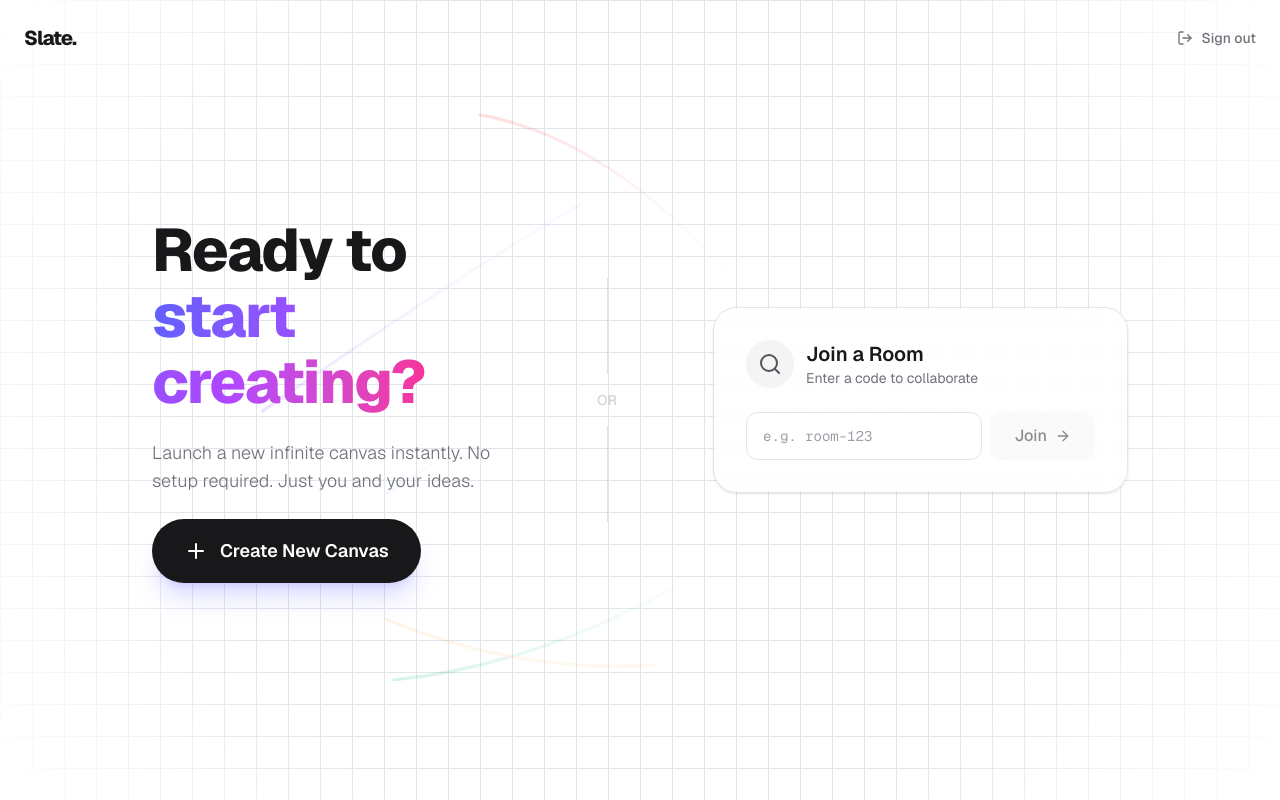
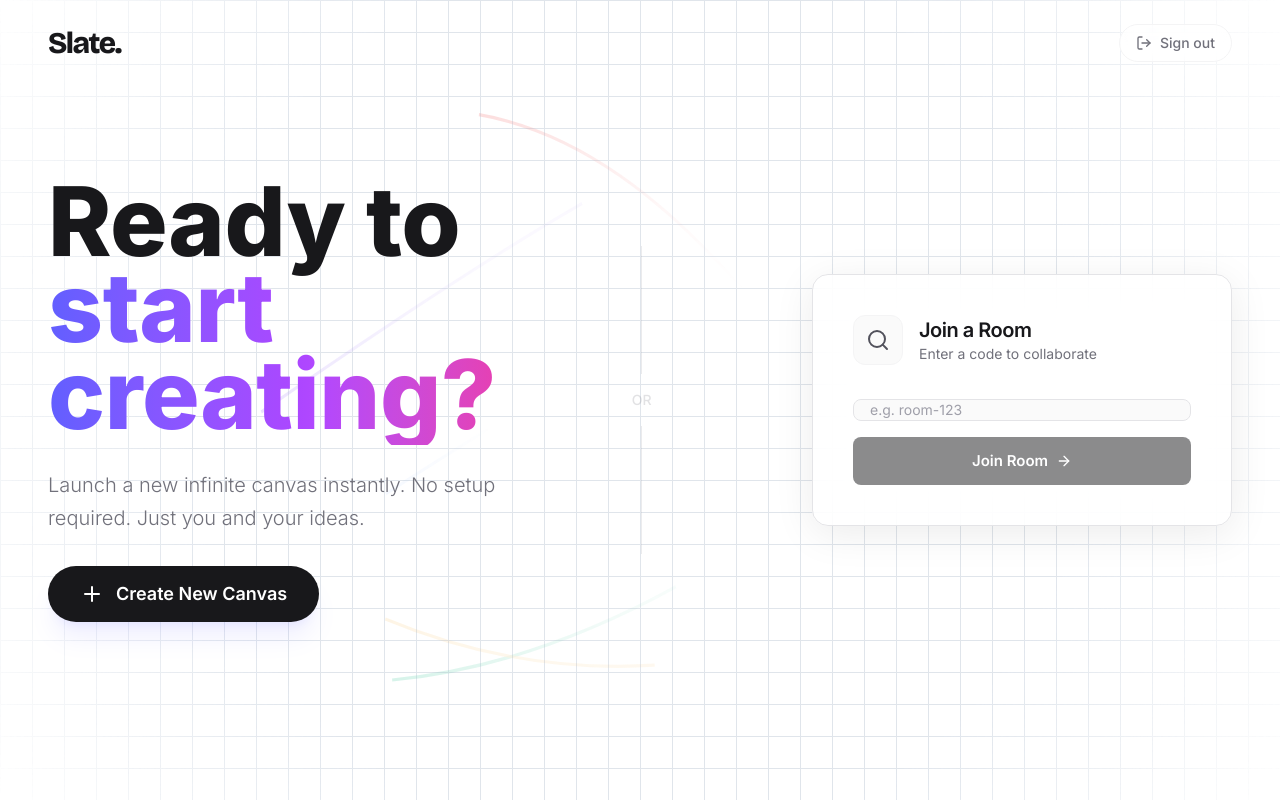
Before and after one commit to rajtejaswee/slate, a Next.js app in the folder apps/web/: page /canvas in a window 1280 px wide. Built offline with nearby package versions, Linux system fonts and the light colour scheme; sample sign-in values are in the browser's storage.

Commit message:
feat: Canvas page UI done

```diff
--- a/apps/web/app/canvas/page.tsx
+++ b/apps/web/app/canvas/page.tsx
@@ -30,8 +30,6 @@ export default function CanvasDashboard() {
   };
 
   const handleCreateRoom = () => {
-    // Generate a random room ID (e.g., timestamp + random number)
-    // In a real app, you might POST to backend to create a room entry first
     const newRoomId = Math.random().toString(36).substring(2, 9);
     router.push(`/canvas/${newRoomId}`);
   };
@@ -39,83 +37,107 @@ export default function CanvasDashboard() {
   if (!isMounted) return null;
 
   return (
-    <div className="relative min-h-screen w-full flex flex-col items-center justify-center bg-white text-zinc-900 font-sans selection:bg-zinc-100">
+    <div className="relative min-h-screen w-full font-sans bg-white text-zinc-900 selection:bg-zinc-100 overflow-hidden flex flex-col">
+
+      {/* --- BACKGROUND --- */}
       <BackgroundPaths />
 
-      {/* Header / Logout */}
-      <div className="absolute top-0 w-full p-6 flex justify-between items-center z-50">
-        <span className="text-xl font-extrabold tracking-tighter" style={{ fontFamily: 'var(--font-bricolage)' }}>
+      {/* Optional: Dot pattern overlay (matches SignIn) */}
+      <div
+        className="pointer-events-none absolute inset-0 opacity-20"
+        style={{
+          backgroundImage:
+            'linear-gradient(to right, #e5e7eb 1px, transparent 1px), linear-gradient(to bottom, #e5e7eb 1px, transparent 1px)',
+          backgroundSize: '32px 32px',
+          maskImage: 'radial-gradient(circle at center, black 60%, transparent 100%)',
+        }}
+      />
+
+      {/* --- HEADER --- */}
+      <div className="fixed top-0 left-0 w-full z-50 px-6 py-6 sm:px-12 flex justify-between items-center">
+        <span className="text-3xl font-extrabold tracking-tighter text-zinc-900" style={{ fontFamily: 'var(--font-bricolage)' }}>
           Slate.
         </span>
         <button
           onClick={handleLogout}
-          className="flex items-center gap-2 text-sm font-medium text-zinc-500 hover:text-red-500 transition-colors"
+          className="flex items-center gap-2 text-sm font-medium text-zinc-500 hover:text-red-500 transition-colors bg-white/50 px-4 py-2 rounded-full border border-zinc-100 backdrop-blur-sm"
         >
           <LogOut className="h-4 w-4" />
           Sign out
         </button>
       </div>
 
-      <main className="relative z-10 w-full max-w-5xl px-6 flex flex-col lg:flex-row gap-12 lg:gap-24 items-center justify-center">
+      {/* --- MAIN CONTENT (Using SignIn Layout Structure) --- */}
+      <main className="relative z-10 flex-1 flex flex-col lg:flex-row items-center justify-center w-full max-w-7xl mx-auto px-6 lg:px-12 py-12 lg:py-0">
 
-        {/* --- OPTION 1: CREATE (Primary) --- */}
-        <div className="flex-1 flex flex-col items-start gap-6">
-            <h1 className="text-5xl sm:text-6xl font-extrabold tracking-tight leading-[1.1]">
-              Ready to <br />
-              <span className="text-transparent bg-clip-text bg-gradient-to-r from-indigo-500 via-purple-500 to-pink-500">
+        {/* --- LEFT SIDE: Big Text & Create Button --- */}
+        {/* --- LEFT SIDE: Big Text & Create Button --- */}
+        <div className="w-full lg:w-1/2 flex flex-col justify-center items-center lg:items-start text-center lg:text-left lg:pr-12 mb-12 lg:mb-0 pt-16 lg:pt-0">
+            <h1 className="font-extrabold tracking-tight text-zinc-900 mb-6 flex flex-col">
+              {/* Adjusted text sizes: 4xl for mobile, 5xl for tablet, 8xl for desktop */}
+              <span className="text-4xl sm:text-5xl lg:text-8xl leading-[0.9]">
+                Ready to
+              </span>
+              <span className="text-4xl sm:text-5xl lg:text-8xl leading-[0.9] text-transparent bg-clip-text bg-gradient-to-r from-indigo-500 via-purple-500 to-pink-500 pb-2">
                 start creating?
               </span>
             </h1>
-            <p className="text-lg text-zinc-500 font-light max-w-md">
+
+            <p className="text-base sm:text-lg sm:text-xl text-zinc-500 font-light leading-relaxed max-w-lg mb-8">
               Launch a new infinite canvas instantly. No setup required. Just you and your ideas.
             </p>
 
             <button
               onClick={handleCreateRoom}
-              className="group h-16 px-8 rounded-full bg-zinc-900 text-white text-lg font-semibold hover:bg-zinc-800 hover:scale-[1.02] active:scale-[0.98] transition-all shadow-xl shadow-indigo-500/20 flex items-center gap-3"
+              // Added 'w-full sm:w-auto' and 'justify-center' for better mobile tapping
+              className="group w-full sm:w-auto h-14 px-8 rounded-full bg-zinc-900 text-white text-lg font-semibold hover:bg-zinc-800 transition-all shadow-xl shadow-indigo-500/10 flex items-center justify-center gap-3 active:scale-[0.98]"
             >
               <Plus className="h-6 w-6" />
               Create New Canvas
             </button>
         </div>
 
-        {/* --- DIVIDER (Visual) --- */}
-        <div className="hidden lg:flex flex-col items-center gap-4 opacity-30">
-            <div className="w-px h-24 bg-zinc-400"></div>
-            <span className="text-zinc-500 font-medium text-sm">OR</span>
-            <div className="w-px h-24 bg-zinc-400"></div>
+        {/* --- DIVIDER (Hidden on mobile, subtle on Desktop) --- */}
+        <div className="hidden lg:flex flex-col items-center justify-center px-8 opacity-20">
+            <div className="w-px h-32 bg-zinc-400"></div>
+            <span className="text-zinc-500 font-medium text-sm my-4">OR</span>
+            <div className="w-px h-32 bg-zinc-400"></div>
         </div>
 
-        {/* --- OPTION 2: JOIN (Secondary) --- */}
-        <div className="flex-1 w-full max-w-md bg-white/50 backdrop-blur-sm border border-zinc-200 p-8 rounded-3xl shadow-sm hover:shadow-md transition-shadow">
-            <div className="flex items-center gap-3 mb-6">
-                <div className="p-3 rounded-full bg-zinc-100 text-zinc-600">
+        {/* --- RIGHT SIDE: Join Room Card --- */}
+        <div className="w-full lg:w-1/2 flex justify-center lg:justify-end">
+          <div className="w-full max-w-[420px] relative overflow-hidden rounded-2xl border border-zinc-200 bg-white/80 backdrop-blur-xl shadow-[0_8px_40px_rgb(0,0,0,0.08)] p-8 sm:p-10">
+
+            <div className="flex items-center gap-4 mb-8">
+                <div className="p-3 rounded-xl bg-zinc-50 text-zinc-600 border border-zinc-100">
                     <Search className="h-6 w-6" />
                 </div>
                 <div>
-                    <h2 className="text-xl font-semibold text-zinc-900">Join a Room</h2>
+                    <h2 className="text-xl font-semibold tracking-tight text-zinc-900">Join a Room</h2>
                     <p className="text-sm text-zinc-500">Enter a code to collaborate</p>
                 </div>
             </div>
 
-            <div className="flex gap-2">
+            <div className="space-y-4">
                 <input
                     type="text"
                     placeholder="e.g. room-123"
                     value={roomId}
                     onChange={(e) => setRoomId(e.target.value)}
-                    className="flex-1 h-12 px-4 rounded-xl bg-white border border-zinc-200 text-zinc-900 placeholder-zinc-400 focus:outline-none focus:ring-2 focus:ring-indigo-500/20 focus:border-indigo-500 transition-all font-mono text-sm"
+                    onKeyDown={(e) => e.key === 'Enter' && handleJoinRoom()}
+                    className="w-full px-4 text-zinc-900 placeholder-zinc-400 bg-zinc-50 border border-zinc-200 rounded-lg focus:outline-none focus:border-zinc-400 focus:ring-1 focus:ring-zinc-200 transition-all font-mono text-sm"
                 />
                 <button
                     onClick={handleJoinRoom}
                     disabled={!roomId}
-                    className="h-12 px-6 rounded-xl bg-zinc-100 text-zinc-900 font-medium hover:bg-zinc-200 disabled:opacity-50 disabled:cursor-not-allowed transition-all flex items-center gap-2"
+                    className="w-full h-12 flex items-center justify-center rounded-lg bg-zinc-900 text-white text-[15px] font-semibold hover:bg-zinc-800 disabled:opacity-50 disabled:cursor-not-allowed transition-all gap-2"
                 >
-                    Join <ArrowRight className="h-4 w-4" />
+                    Join Room <ArrowRight className="h-4 w-4" />
                 </button>
             </div>
+
+          </div>
         </div>
-
       </main>
     </div>
   );
--- /dev/null
+++ b/apps/web/app/components/Canvas.tsx
@@ -0,0 +1,109 @@
+"use client";
+
+import { useEffect, useRef, useState } from "react";
+
+export default function Canvas({ roomId, socket }: { roomId: string; socket: WebSocket }) {
+  const canvasRef = useRef<HTMLCanvasElement>(null);
+  const [isDrawing, setIsDrawing] = useState(false);
+
+  // Store the last cursor position
+  const [lastPos, setLastPos] = useState<{ x: number; y: number } | null>(null);
+
+  useEffect(() => {
+    const canvas = canvasRef.current;
+    if (!canvas) return;
+
+    const ctx = canvas.getContext("2d");
+    if (!ctx) return;
+
+    // 1. Set canvas size to full screen
+    const resizeCanvas = () => {
+      canvas.width = window.innerWidth;
+      canvas.height = window.innerHeight;
+    };
+
+    window.addEventListener("resize", resizeCanvas);
+    resizeCanvas(); // Initial setup
+
+    // 2. Listen for incoming drawings from other users
+    socket.onmessage = (event) => {
+      const data = JSON.parse(event.data);
+
+      if (data.type === "draw") {
+        const { x, y, prevX, prevY } = data;
+
+        // Draw the other person's line (Indigo color)
+        ctx.strokeStyle = "rgba(79, 70, 229, 0.8)";
+        ctx.lineWidth = 2;
+        ctx.lineCap = "round";
+        ctx.beginPath();
+        ctx.moveTo(prevX, prevY);
+        ctx.lineTo(x, y);
+        ctx.stroke();
+      }
+    };
+
+    return () => {
+      window.removeEventListener("resize", resizeCanvas);
+      // Clean up socket listener if needed
+    };
+  }, [socket]);
+
+  // --- DRAWING HANDLERS ---
+
+  const startDrawing = (e: React.MouseEvent) => {
+    setIsDrawing(true);
+    setLastPos({ x: e.clientX, y: e.clientY });
+  };
+
+  const draw = (e: React.MouseEvent) => {
+    if (!isDrawing || !lastPos || !canvasRef.current) return;
+
+    const canvas = canvasRef.current;
+    const ctx = canvas.getContext("2d");
+    if (!ctx) return;
+
+    const currentX = e.clientX;
+    const currentY = e.clientY;
+
+    // 1. Draw locally immediately (Black line)
+    ctx.strokeStyle = "#000";
+    ctx.lineWidth = 2;
+    ctx.lineCap = "round";
+
+    ctx.beginPath();
+    ctx.moveTo(lastPos.x, lastPos.y);
+    ctx.lineTo(currentX, currentY);
+    ctx.stroke();
+
+    // 2. Send the coordinates to the Server
+    if (socket.readyState === WebSocket.OPEN) {
+      socket.send(JSON.stringify({
+        type: "draw",
+        roomId,
+        x: currentX,
+        y: currentY,
+        prevX: lastPos.x,
+        prevY: lastPos.y
+      }));
+    }
+
+    setLastPos({ x: currentX, y: currentY });
+  };
+
+  const stopDrawing = () => {
+    setIsDrawing(false);
+    setLastPos(null);
+  };
+
+  return (
+    <canvas
+      ref={canvasRef}
+      onMouseDown={startDrawing}
+      onMouseMove={draw}
+      onMouseUp={stopDrawing}
+      onMouseLeave={stopDrawing}
+      className="absolute inset-0 bg-white cursor-crosshair touch-none"
+    />
+  );
+}
--- a/apps/web/app/layout.tsx
+++ b/apps/web/app/layout.tsx
@@ -1,35 +1,27 @@
+import "./globals.css";
 import type { Metadata } from "next";
-import { Geist, Geist_Mono } from "next/font/google";
-import { Toaster } from "sonner";
-import "./globals.css";
+import { Inter, Bricolage_Grotesque } from "next/font/google"; // Import Bricolage
 
-const geistSans = Geist({
-  variable: "--font-geist-sans",
+const inter = Inter({ subsets: ["latin"] });
+const bricolage = Bricolage_Grotesque({
   subsets: ["latin"],
-});
-
-const geistMono = Geist_Mono({
-  variable: "--font-geist-mono",
-  subsets: ["latin"],
+  variable: "--font-bricolage" // Define CSS variable
 });
 
 export const metadata: Metadata = {
-  title: "Create Next App",
-  description: "Generated by create next app",
+  title: "Slate",
+  description: "The infinite canvas for creative teams.",
 };
 
 export default function RootLayout({
   children,
-}: Readonly<{
+}: {
   children: React.ReactNode;
-}>) {
+}) {
   return (
     <html lang="en">
-      <body
-        className={`${geistSans.variable} ${geistMono.variable} antialiased`}
-      >
+      <body className={`${inter.className} ${bricolage.variable} bg-white`}>
         {children}
-        <Toaster />
       </body>
     </html>
   );
```
